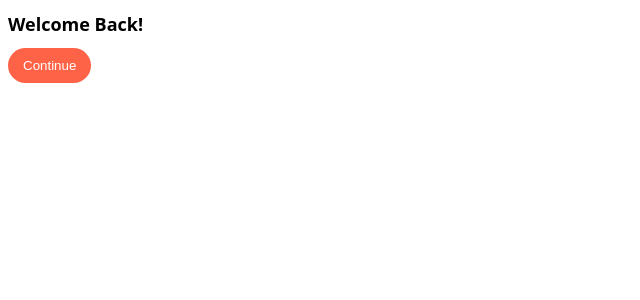
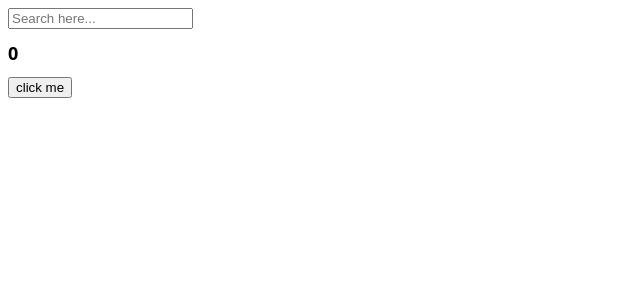
Before and after one commit to jueunhong/nomadCoders_React, a React (Create React App) app in the folder react-app/: page / in a window 1280 px wide. Shown: the top 300 px of the page, without its empty margins (0-640 px from the left). Built offline with nearby package versions, Linux system fonts and the light colour scheme.

Commit message:
useEffect practice

```diff
--- a/react-app/src/App.js
+++ b/react-app/src/App.js
@@ -1,11 +1,41 @@
-import Button from "./Button";
 import styles from "./App.module.css"
+import {useEffect, useState} from "react";
 
 function App() {
+  const [counter, setValue] =useState(0);
+  const [keyword, setKeyword] = useState("")
+  const onClick = () => setValue((prev) => prev + 1)
+  const onChange = (event) => setKeyword(event.target.value);
+
+  console.log("i run all the time");
+  useEffect(() => {
+    console.log("CALL THE API...");
+  },[]);
+
+  useEffect(() => {
+    if(keyword !== "" && keyword.length > 4){
+      console.log("SEARCH FOR", keyword);
+    }
+
+  }, [keyword]);//특정 keyword update될 때만 코드 실행
+
+  useEffect(() => {
+    console.log("I run only 'counter' changes.")
+  }, [counter]);
+
+  useEffect(() => {
+    console.log("I run only 'counter' & 'keyword' changes.")
+  }, [counter, keyword]);
   return (
     <div>
-      <h1 className={styles.title}>Welcome Back!</h1>
-      <Button text="Continue"/>
+      <input
+        value = {keyword}
+        onChange = {onChange}
+        type="text"
+        placeholder="Search here..."
+        />
+      <h1 className={styles.title}>{counter}</h1>
+      <button onClick={onClick}>click me</button>
     </div>
   );
 }
```
